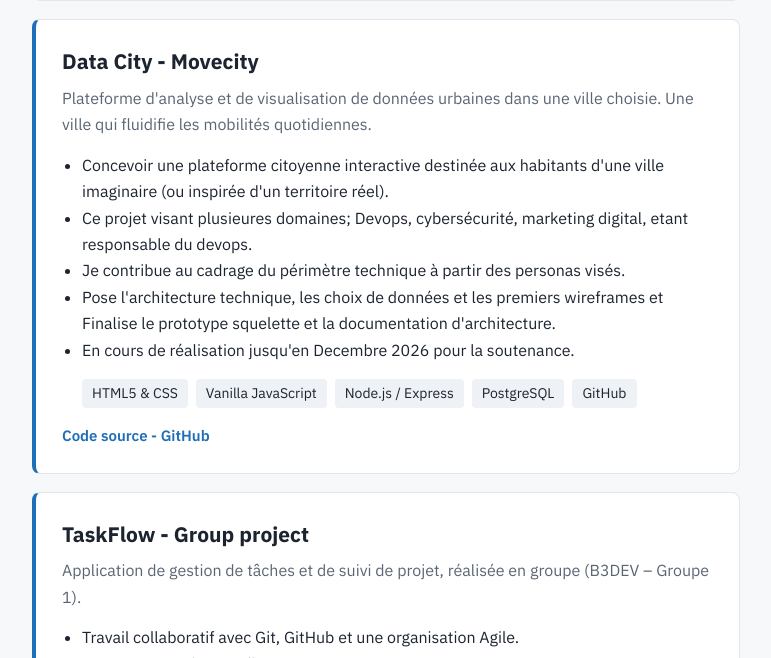
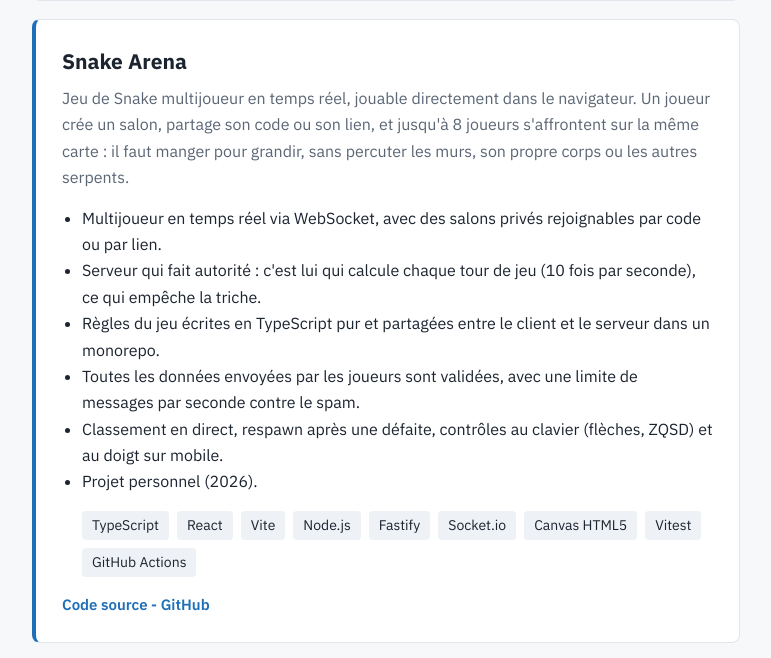
Before and after one commit to WILLIAM04052005/WILLIAM04052005.github.io, a plain HTML site: page index.html in a window 1280 px wide. Shown: the part 2017-2675 px from the top of the page, without its empty margins (436-1207 px from the left). Drawn offline with Linux system fonts and the light colour scheme.

Commit message:
update porfolio

```diff
--- a/index.html
+++ b/index.html
@@ -166,6 +166,25 @@ footer{max-width:1120px;margin:0 auto;padding:24px;border-top:1px solid var(--li
       </article>
 
       <article class="project">
+      <h3>Snake Arena</h3>
+      <p>Jeu de Snake multijoueur en temps réel, jouable directement dans le navigateur. Un joueur crée un salon, partage son code ou son lien, et jusqu'à 8 joueurs s'affrontent sur la même carte : il faut manger pour grandir, sans percuter les murs, son propre corps ou les autres serpents.</p>
+  <ul>
+    <li>Multijoueur en temps réel via WebSocket, avec des salons privés rejoignables par code ou par lien.</li>
+    <li>Serveur qui fait autorité : c'est lui qui calcule chaque tour de jeu (10 fois par seconde), ce qui empêche la triche.</li>
+    <li>Règles du jeu écrites en TypeScript pur et partagées entre le client et le serveur dans un monorepo.</li>
+    <li>Toutes les données envoyées par les joueurs sont validées, avec une limite de messages par seconde contre le spam.</li>
+    <li>Classement en direct, respawn après une défaite, contrôles au clavier (flèches, ZQSD) et au doigt sur mobile.</li>
+    <li>Projet personnel (2026).</li>
+  </ul>
+  <ul class="chips" aria-label="Technologies">
+    <li>TypeScript</li><li>React</li><li>Vite</li><li>Node.js</li><li>Fastify</li><li>Socket.io</li><li>Canvas HTML5</li><li>Vitest</li><li>GitHub Actions</li>
+  </ul>
+  <div class="links">
+    <a href="https://github.com/WILLIAM04052005/snake-arena">Code source - GitHub</a>
+  </div>
+</article>
+
+      <article class="project">
         <h3>Data City - Movecity</h3>
         <p>Plateforme d'analyse et de visualisation de données urbaines dans une ville choisie. Une ville qui fluidifie les mobilités quotidiennes.</p>
         <ul>
```
